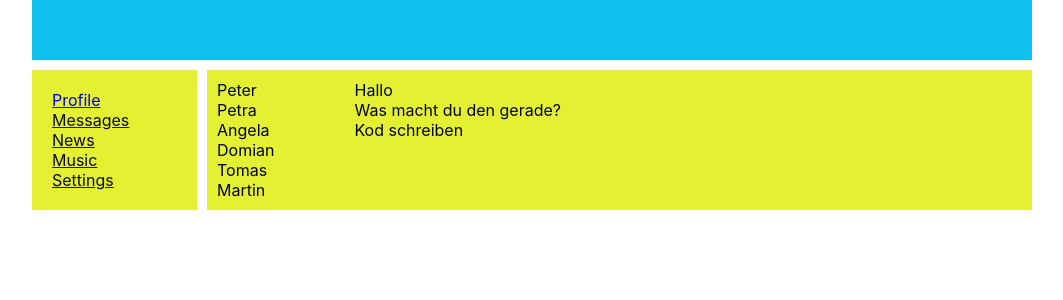
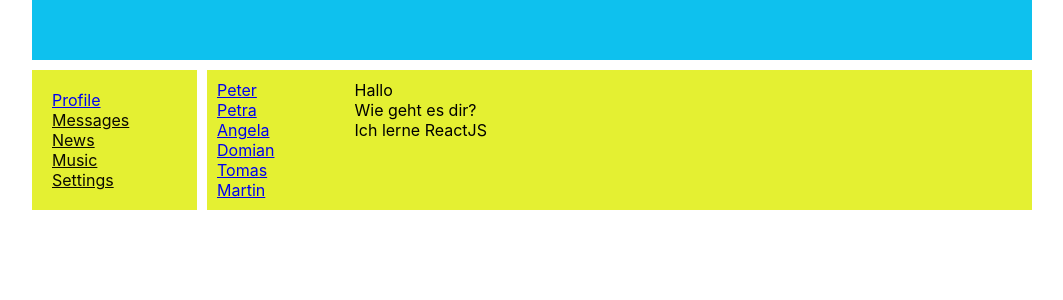
Before and after one commit to nadiiamein/ReactCurs, a React (Create React App) app in the folder react-nadiia-start/: page /dialogs in a window 1280 px wide. Shown: the top 300 px of the page, without its empty margins (108-1171 px from the left). Built offline with nearby package versions, Linux system fonts and the light colour scheme.

Commit message:
dialog komponents

```diff
--- a/react-nadiia-start/src/App.js
+++ b/react-nadiia-start/src/App.js
@@ -13,11 +13,11 @@ const App =() => {
    <Header />
     <Navbar/>
     <div className='app-wrapper-content'>
-    <Route path='/profile' component={Profile} />
+    <Route  exact path='/profile' component={Profile} />
     <Route path='/dialogs' component={Dialogs} />
-    <Route path='/news' component={Dialogs} />
-    <Route path='/music' component={Dialogs} />
-    <Route path='/settings' component={Dialogs} />
+    {/* <Route path='/news' component={News} />
+    <Route path='/music' component={Music} />
+    <Route path='/settings' component={Settings} /> */}
 
 
     </div>
--- a/react-nadiia-start/src/componets/Dialogs/Dialogs.jsx
+++ b/react-nadiia-start/src/componets/Dialogs/Dialogs.jsx
@@ -1,34 +1,39 @@
 import React from 'react';
 import s from './Dialogs.module.css';
+import {NavLink} from 'react-router-dom';
+
+const DialogItem = (props) => {
+    let path = "dialogs/1" + props.id;
+    return (
+<div className={s.dialog + '' + s.active}>
+<NavLink to={path}>{props.name}</NavLink>
+    </div>
+    );
+}
+
+const Message = (props) => {
+    return (       <div className={s.dialog}>{props.message}</div>
+
+
+    );
+}
 
 const Dialogs = (props) => {
  return   (
         <div className={s.dialogs}>
 <div className={s.dialogsItems}>
 
-    <div className={s.dialog + '' + s.active}>
-Peter
-    </div>
-    <div className={s.dialog}>
-Petra
-    </div>
-    <div className={s.dialog}>
-Angela
-    </div>
-    <div className={s.dialog}>
-Domian
-    </div>
-    <div className={s.dialog}>
-Tomas
-    </div>
-    <div className={s.dialog}>
-Martin
-    </div>
+<DialogItem name="Peter" id = "1" />
+<DialogItem name="Petra" id = "2" />
+<DialogItem name="Angela" id = "3" />
+<DialogItem name="Domian" id = "4" />
+<DialogItem name="Tomas" id = "5" />
+<DialogItem name="Martin" id = "6" />
 </div>
        <div className={s.messages}>
-       <div className={s.message}>Hallo</div>
-       <div className={s.message}>Was macht du den gerade?</div>
-       <div className={s.message}>Kod schreiben</div>
+       <Message message="Hallo"/>
+       <Message message="Wie geht es dir?"/>
+       <Message message="Ich lerne ReactJS"/>
 
        </div>
         </div>
```
Also changed, not shown: 1 other file (tests, documents, lock files or other folders).
